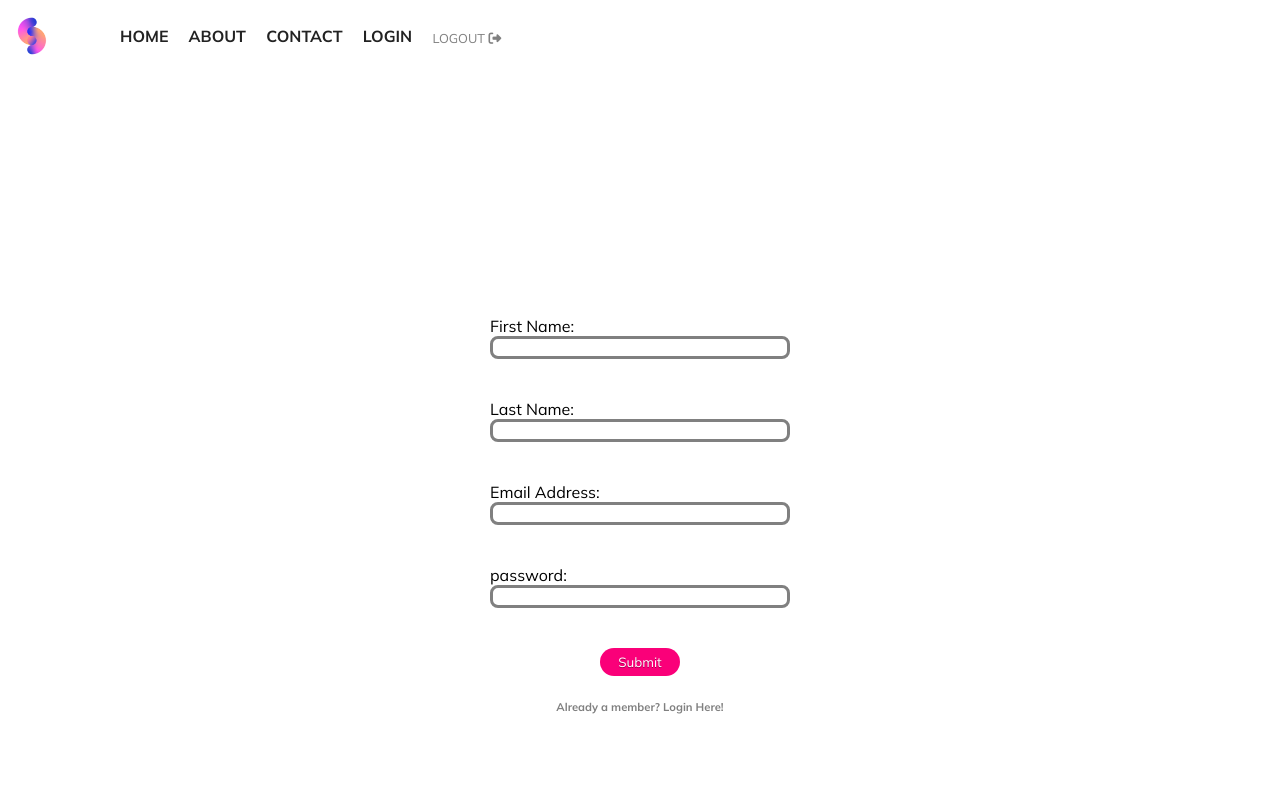
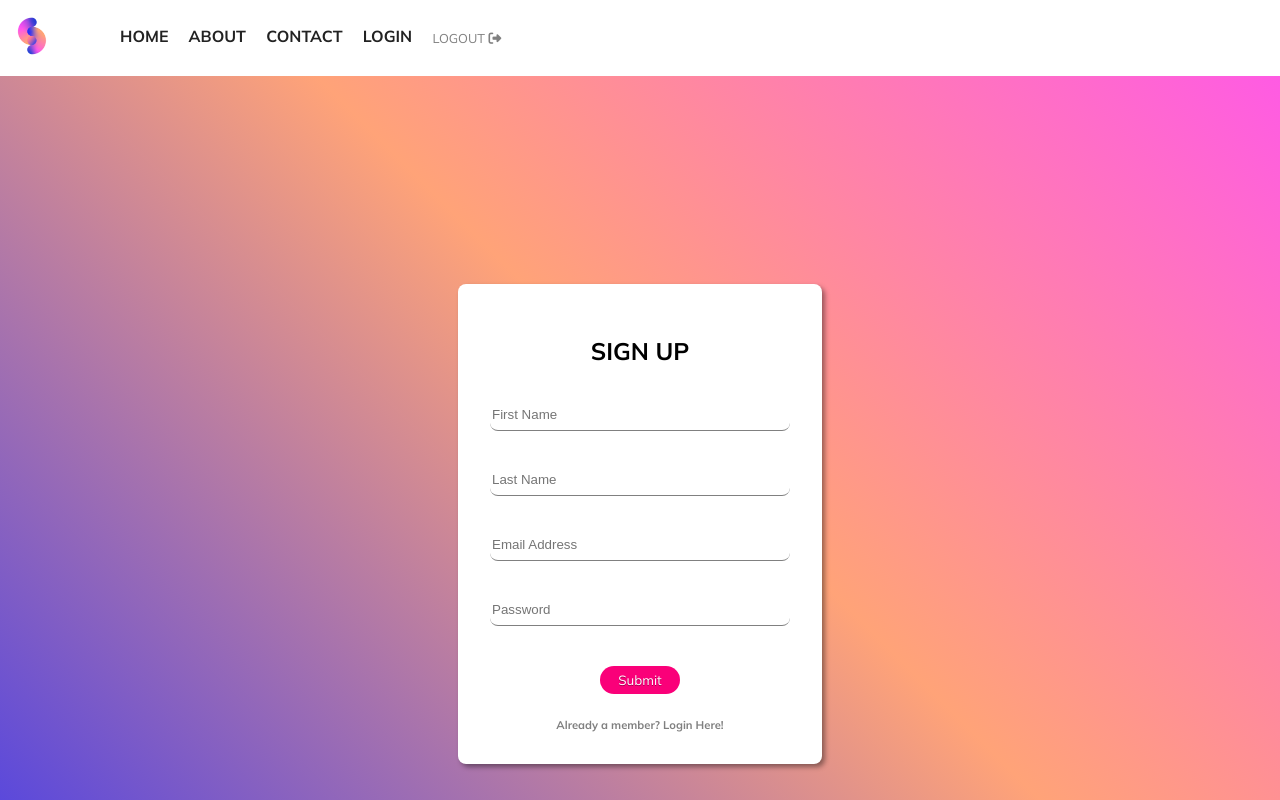
Before and after one commit to leedahw/subbd, a PHP site: page /signup.php in a window 1280 px wide. Run offline with PHP 8.4, Linux system fonts and the light colour scheme; some libraries are stand-ins or nearby versions.

Commit message:
signup php form and ajax set up with thanks msg

```diff
--- a/process-signup.php
+++ b/process-signup.php
@@ -6,7 +6,6 @@ $firstName = $_POST["fName"];
 $lastName = $_POST["lName"];
 $emailAddress = $_POST["emailAddress"];
 $password = $_POST["password"];
-$currency = $_POST["currency"];
 
 //this part adds a new user to the 'user' table
 include('includes/dbconfig.php');
@@ -18,5 +17,3 @@ $stmt = $pdo->prepare("INSERT INTO `user`
 
 $stmt->execute();
 ?>
-<p>Thank you for signing up!</p>
-<a href="login.php">Go to Login</a>
--- a/signup.php
+++ b/signup.php
@@ -12,18 +12,23 @@ include("includes/standardheader.html");
     <meta name="author" content="Alana Dahwoon Lee">
     <title>signup page</title>
 </head>
-<body>
-    <form action = "process-signup.php" method = "POST">
-    First Name: <input type = "text" name ="fName" required/><br/>
+<body class="gradient-back">
+    <form class ="form" id="thanks" style="display:none;">
+		<p id="message">Welcome! Login in Here! <a href="login.php">Back to Home</a></p>
+	</form>
+
+    <form class="drop-shadow" id= "signup-form">
+    <h2 class="form-title">SIGN UP</h2>
+    <input type= "text" class="form-input" name="fName" id="fName" placeholder= "First Name" required/><br/>
     <br/>
-    Last Name: <input type = "text" name ="lName" required/><br/>
+    <input type= "text" class="form-input" name="lName" id="lname" placeholder= "Last Name" required/><br/>
     <br/>
-    Email Address: <input email = "text" name = "emailAddress" required/><br/>
+    <input type= "text" class="form-input" name="emailAddress" id="emailAddress" placeholder= "Email Address" required/><br/>
     <br/>
-    password: <input type = "password" name = "password" required/><br/>
+    <input type= "password" class="form-input" name="password" id="password" placeholder= "Password" required/><br/>
     <br/>
-    <input type = "submit">
-    <a class="form-link" id="signup-link" style="color:grey" href ="login.php">Already a member? Login Here!</a>
+    <input type= "submit" id="submit-data"/>
+    <a class="form-link" id="login-link" style="color:grey" href ="login.php">Already a member? Login Here!</a>
     </form>
 
 </body>
```
Also changed, not shown: js/signup.js (added, +37 -0 lines).
